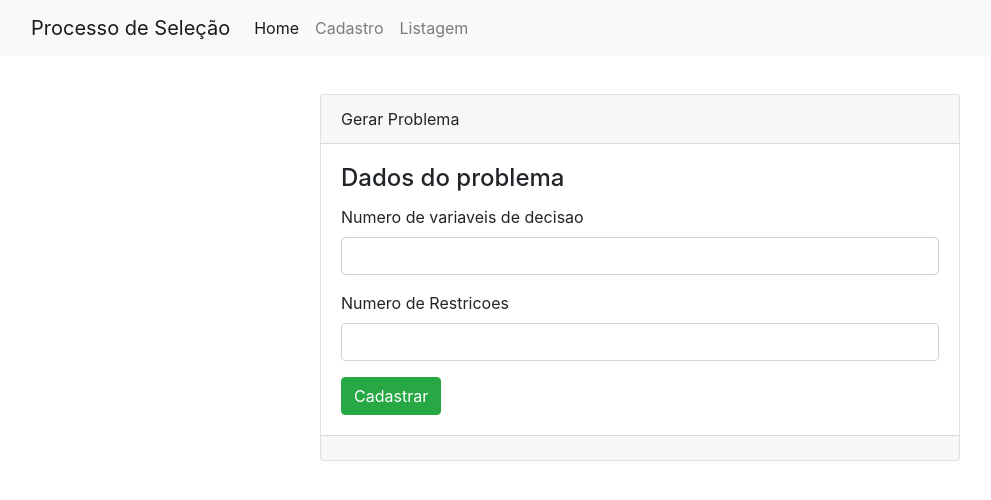
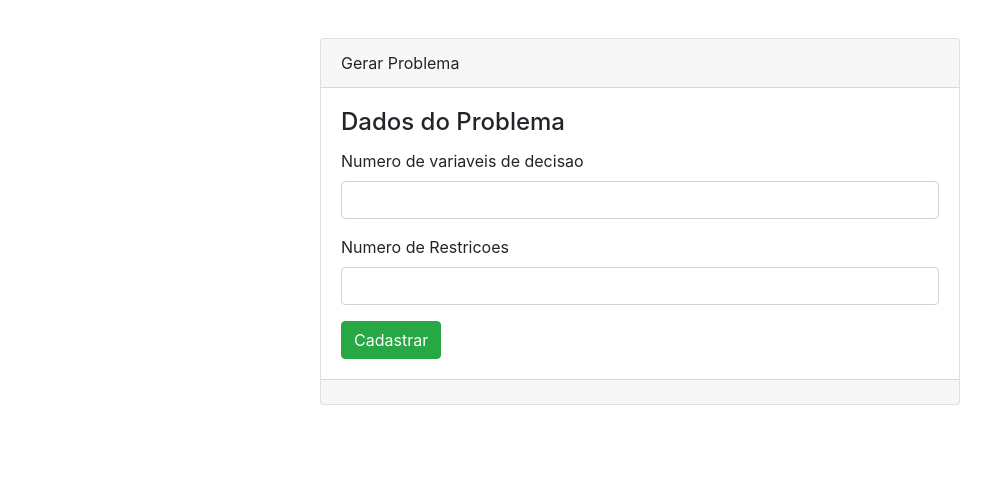
Before and after one commit to matheusparrela/simplex, a Django app: template pesquisaOperacional/app/templates/createSimplex.html in a window 1280 px wide. Shown: the top 500 px of the page, without its empty margins (0-991 px from the left). Run offline with Django 4.2, Linux system fonts and the light colour scheme; the template is opened without the code that fills it, so the values that code supplies are empty; parts of the project's set-up code (start-up, migrations or seed data) failed here and were passed over; some libraries are stand-ins or nearby versions.

Commit message:
correcao formuario

```diff
--- a/pesquisaOperacional/app/templates/createSimplex.html
+++ b/pesquisaOperacional/app/templates/createSimplex.html
@@ -8,33 +8,11 @@
   <title>Gerar Simplex</title>
 </head>
 <body>
-  <nav class="navbar navbar-expand-lg navbar-light bg-light">
-    <div class="container-fluid">
-      <a class="navbar-brand" href="#">Processo de Seleção</a>
-      <button class="navbar-toggler" type="button" data-bs-toggle="collapse" data-bs-target="#navbarNav" aria-controls="navbarNav" aria-expanded="false" aria-label="Toggle navigation">
-        <span class="navbar-toggler-icon"></span>
-      </button>
-      <div class="collapse navbar-collapse" id="navbarNav">
-        <ul class="navbar-nav">
-          <li class="nav-item">
-            <a class="nav-link active" aria-current="page" href="">Home</a>
-          </li>
-          <li class="nav-item">
-            <a class="nav-link" href="">Cadastro</a>
-          </li>
-          <li class="nav-item">
-            <a class="nav-link" href="">Listagem</a>
-          </li>
-        </ul>
-      </div>
-    </div>
-  </nav>
-
 
   <div class="card" style="margin-left: 25%; margin-right: 25%; margin-top: 3%;">
     <div class="card-header">Gerar Problema</div>
     <div class="card-body">
-      <h4 class="card-title">Dados do problema </h4>
+      <h4 class="card-title">Dados do Problema </h4>
       <form enctype="multipart/form-data" method="POST" action="{ % url 'salvar' % }">
 
             <div class="mb-3">
```
Also changed, not shown: pesquisaOperacional/app/forms.py (+6 -13 lines), pesquisaOperacional/app/models.py (+4 -4 lines), pesquisaOperacional/app/migrations/0001_initial.py (deleted), pesquisaOperacional/app/migrations/__init__.py (deleted).
